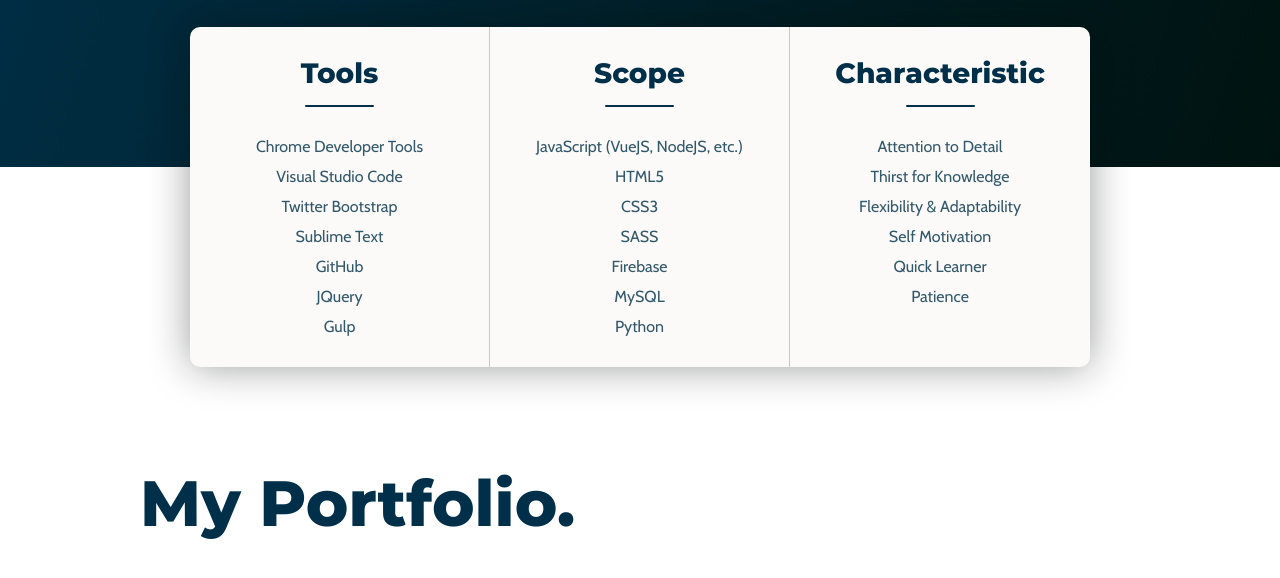
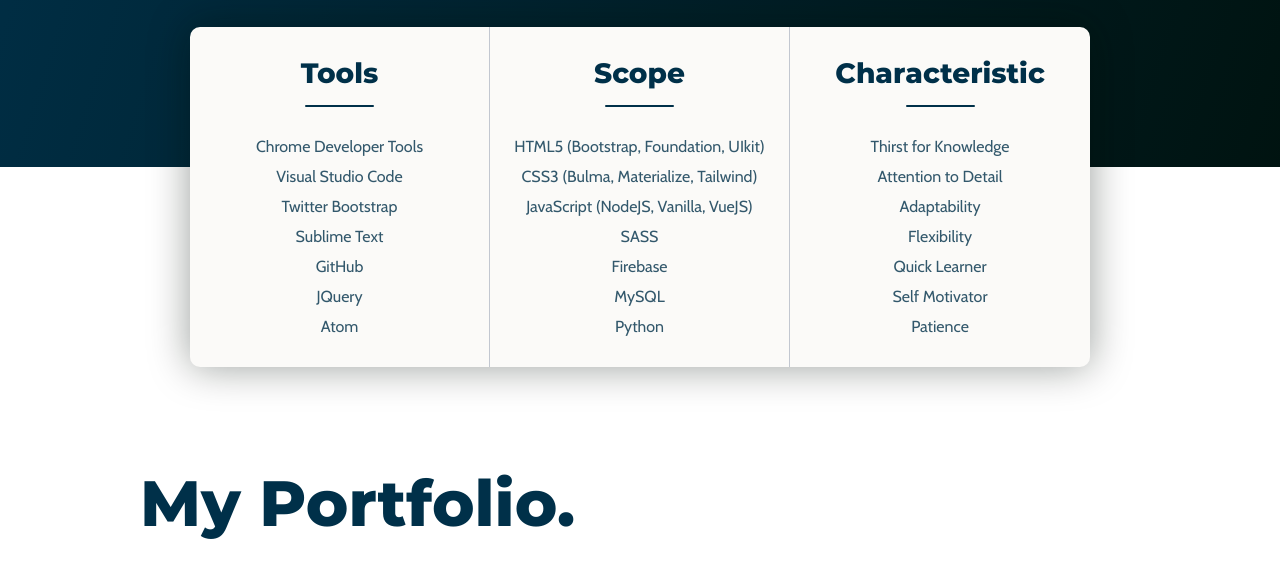
Before and after one commit to HapticHash/HapticHash.github.io, a plain HTML site: page info/index.html in a window 1280 px wide. Shown: the part 1880-2458 px from the top of the page. Drawn offline with Linux system fonts and the light colour scheme.

Commit message:
updated content

```diff
--- a/info/index.html
+++ b/info/index.html
@@ -78,16 +78,16 @@
                             <li>Sublime Text</li>
                             <li>GitHub</li>
                             <li>JQuery</li>
-                            <li>Gulp</li>
+                            <li>Atom</li>
                         </ul>
                     </div>
                     <div>
                         <h2 class="subtitle">Scope</h2>
                         <hr>
                         <ul>
-                            <li>JavaScript (VueJS, NodeJS, etc.)</li>
-                            <li>HTML5</li>
-                            <li>CSS3</li>
+                            <li>HTML5 (Bootstrap, Foundation, UIkit)</li>
+                            <li>CSS3 (Bulma, Materialize, Tailwind)</li>
+                            <li>JavaScript (NodeJS, Vanilla, VueJS)</li>
                             <li>SASS</li>
                             <li>Firebase</li>
                             <li>MySQL</li>
@@ -98,11 +98,12 @@
                         <h2 class="subtitle">Characteristic</h2>
                         <hr>
                         <ul>
+                            <li>Thirst for Knowledge</li>
                             <li>Attention to Detail</li>
-                            <li>Thirst for Knowledge</li>
-                            <li>Flexibility &amp; Adaptability</li>
-                            <li>Self Motivation</li>
+                            <li>Adaptability</li>
+                            <li>Flexibility</li>
                             <li>Quick Learner</li>
+                            <li>Self Motivator</li>
                             <li>Patience</li>
                         </ul>
                     </div>
@@ -225,7 +226,7 @@
                         <div class="overlay__content">
                             <a href="https://HapticHash.github.io/TKDesigns/" target="_blank" class="button button--outline-inverse button--pill">View Site</a>
                             <h2 class="project-name">Adidas Store Design </h2>
-                            <p class="category">Desktop Only Website - Bootstrap - CSS3 </p>
+                            <p class="category">Client Project -Desktop Only Website - Bootstrap - CSS3 </p>
                             <a href="https://github.com/HapticHash/TKDesigns/" target="_blank" class="button button--outline-inverse button--pill">View on <svg xmlns="http://www.w3.org/2000/svg" viewBox="0 0 496 512">
                                     <path d="M165.9 397.4c0 2-2.3 3.6-5.2 3.6-3.3.3-5.6-1.3-5.6-3.6 0-2 2.3-3.6 5.2-3.6 3-.3 5.6 1.3 5.6 3.6zm-31.1-4.5c-.7 2 1.3 4.3 4.3 4.9 2.6 1 5.6 0 6.2-2s-1.3-4.3-4.3-5.2c-2.6-.7-5.5.3-6.2 2.3zm44.2-1.7c-2.9.7-4.9 2.6-4.6 4.9.3 2 2.9 3.3 5.9 2.6 2.9-.7 4.9-2.6 4.6-4.6-.3-1.9-3-3.2-5.9-2.9zM244.8 8C106.1 8 0 113.3 0 252c0 110.9 69.8 205.8 169.5 239.2 12.8 2.3 17.3-5.6 17.3-12.1 0-6.2-.3-40.4-.3-61.4 0 0-70 15-84.7-29.8 0 0-11.4-29.1-27.8-36.6 0 0-22.9-15.7 1.6-15.4 0 0 24.9 2 38.6 25.8 21.9 38.6 58.6 27.5 72.9 20.9 2.3-16 8.8-27.1 16-33.7-55.9-6.2-112.3-14.3-112.3-110.5 0-27.5 7.6-41.3 23.6-58.9-2.6-6.5-11.1-33.3 2.6-67.9 20.9-6.5 69 27 69 27 20-5.6 41.5-8.5 62.8-8.5s42.8 2.9 62.8 8.5c0 0 48.1-33.6 69-27 13.7 34.7 5.2 61.4 2.6 67.9 16 17.7 25.8 31.5 25.8 58.9 0 96.5-58.9 104.2-114.8 110.5 9.2 7.9 17 22.9 17 46.4 0 33.7-.3 75.4-.3 83.6 0 6.5 4.6 14.4 17.3 12.1C428.2 457.8 496 362.9 496 252 496 113.3 383.5 8 244.8 8zM97.2 352.9c-1.3 1-1 3.3.7 5.2 1.6 1.6 3.9 2.3 5.2 1 1.3-1 1-3.3-.7-5.2-1.6-1.6-3.9-2.3-5.2-1zm-10.8-8.1c-.7 1.3.3 2.9 2.3 3.9 1.6 1 3.6.7 4.3-.7.7-1.3-.3-2.9-2.3-3.9-2-.6-3.6-.3-4.3.7zm32.4 35.6c-1.6 1.3-1 4.3 1.3 6.2 2.3 2.3 5.2 2.6 6.5 1 1.3-1.3.7-4.3-1.3-6.2-2.2-2.3-5.2-2.6-6.5-1zm-11.4-14.7c-1.6 1-1.6 3.6 0 5.9 1.6 2.3 4.3 3.3 5.6 2.3 1.6-1.3 1.6-3.9 0-6.2-1.4-2.3-4-3.3-5.6-2z" /></svg>
                             </a>
```
Also changed, not shown: info/assets/img/brand/bootstrap-4.svg (deleted), info/assets/img/brand/bootstrap-5.svg (deleted), info/assets/img/brand/css-5.svg (deleted), info/assets/img/brand/firebase-2.svg (deleted), info/assets/img/brand/html5.svg (deleted), info/assets/img/brand/javascript.svg (deleted), info/assets/img/brand/jquery-2.svg (deleted), info/assets/img/brand/jquery.svg (deleted), info/assets/img/brand/nodejs-1.svg (deleted), info/assets/img/brand/python-4.svg (deleted), info/assets/img/brand/react.svg (deleted), info/assets/img/brand/sass-1.svg (deleted), info/assets/img/brand/vue.svg (deleted), info/assets/img/logo2.png (deleted), 4 more files, 1 other file.
